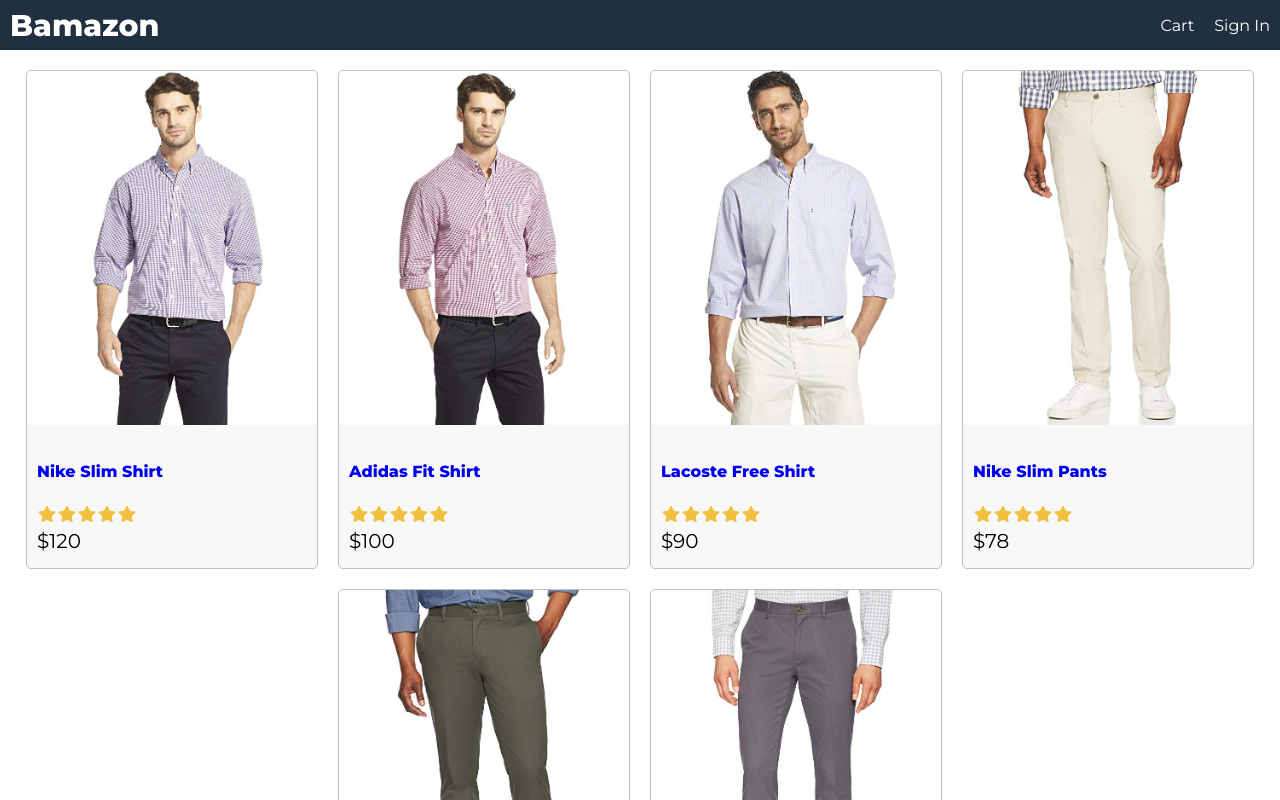
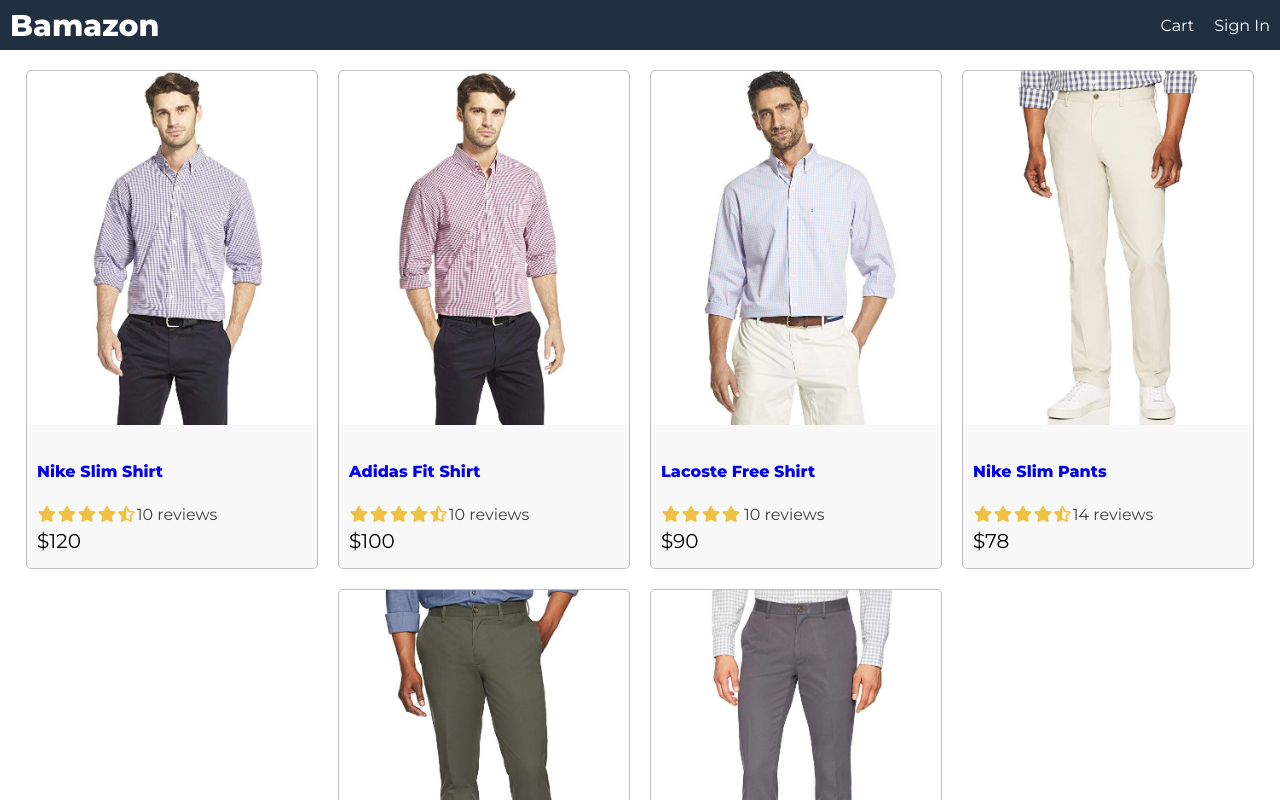
Before and after one commit to jsilver88/Bamazon, a React (Create React App) app in the folder frontend/: page / in a window 1280 px wide. Shown: the top 800 px of the page. Built offline with nearby package versions, Linux system fonts and the light colour scheme.

Commit message:
created product and rating component

```diff
--- a/frontend/src/App.js
+++ b/frontend/src/App.js
@@ -1,4 +1,5 @@
 import React from 'react';
+import Product from './components/Product';
 import data from './data';
 
 const App = () => {
@@ -19,38 +20,7 @@
       <main>
         <div className='row center'>
           {data.products.map((product) => (
-            <div key={product._id} className='card'>
-              <a href={`/product/${product._id}`}>
-                <img
-                  className='medium'
-                  src={product.image}
-                  alt={product.name}
-                />
-              </a>
-              <div className='card-body'>
-                <a href={`/product/${product._id}`}>
-                  <h2>{product.name}</h2>
-                </a>
-                <div className='rating'>
-                  <span>
-                    <i className='fa fa-star'></i>
-                  </span>
-                  <span>
-                    <i className='fa fa-star'></i>
-                  </span>
-                  <span>
-                    <i className='fa fa-star'></i>
-                  </span>
-                  <span>
-                    <i className='fa fa-star'></i>
-                  </span>
-                  <span>
-                    <i className='fa fa-star'></i>
-                  </span>
-                </div>
-                <div className='price'>${product.price}</div>
-              </div>
-            </div>
+            <Product key={product._id} product={product}></Product>
           ))}
         </div>
       </main>
--- /dev/null
+++ b/frontend/src/components/Product.js
@@ -0,0 +1,22 @@
+import React from 'react';
+import Rating from './Rating';
+
+const Product = (props) => {
+  const { product } = props;
+  return (
+    <div key={product._id} className='card'>
+      <a href={`/product/${product._id}`}>
+        <img className='medium' src={product.image} alt={product.name} />
+      </a>
+      <div className='card-body'>
+        <a href={`/product/${product._id}`}>
+          <h2>{product.name}</h2>
+        </a>
+        <Rating rating={product.rating} numReviews={product.numReviews} />
+        <div className='price'>${product.price}</div>
+      </div>
+    </div>
+  );
+};
+
+export default Product;
--- /dev/null
+++ b/frontend/src/components/Rating.js
@@ -0,0 +1,67 @@
+import React from 'react';
+
+const Rating = (props) => {
+  const { rating, numReviews } = props;
+  return (
+    <div className='rating'>
+      <span>
+        <i
+          className={
+            rating >= 1
+              ? 'fa fa-star'
+              : rating >= 0.5
+              ? 'fa fa-star-half-alt'
+              : 'fa fa-star-o'
+          }
+        ></i>
+      </span>
+      <span>
+        <i
+          className={
+            rating >= 2
+              ? 'fa fa-star'
+              : rating >= 1.5
+              ? 'fa fa-star-half-alt'
+              : 'fa fa-star-o'
+          }
+        ></i>
+      </span>
+      <span>
+        <i
+          className={
+            rating >= 3
+              ? 'fa fa-star'
+              : rating >= 2.5
+              ? 'fa fa-star-half-alt'
+              : 'fa fa-star-o'
+          }
+        ></i>
+      </span>
+      <span>
+        <i
+          className={
+            rating >= 4
+              ? 'fa fa-star'
+              : rating >= 3.5
+              ? 'fas fa-star-half-alt'
+              : 'fa fa-star-o'
+          }
+        ></i>
+      </span>
+      <span>
+        <i
+          className={
+            rating >= 5
+              ? 'fa fa-star'
+              : rating >= 4.5
+              ? 'fas fa-star-half-alt'
+              : 'fa fa-star-o'
+          }
+        ></i>
+      </span>
+      <span>{numReviews + ' reviews'}</span>
+    </div>
+  );
+};
+
+export default Rating;
--- a/frontend/src/index.css
+++ b/frontend/src/index.css
@@ -121,3 +121,6 @@
   color: #f0c040;
   margin: 0.1rem;
 }
+.rating span:last-child {
+  color: #404040;
+}
```
Also changed, not shown: 1 other file (tests, documents, lock files or other folders).
